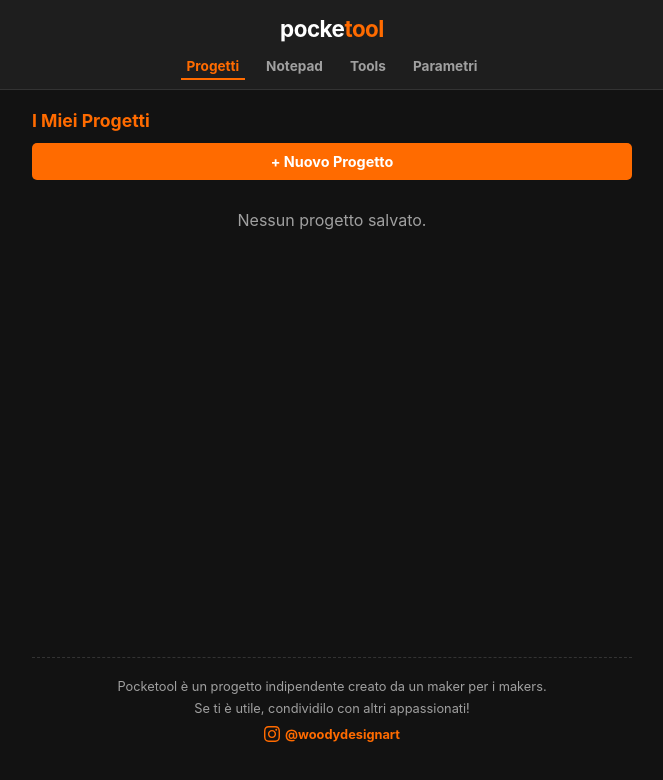
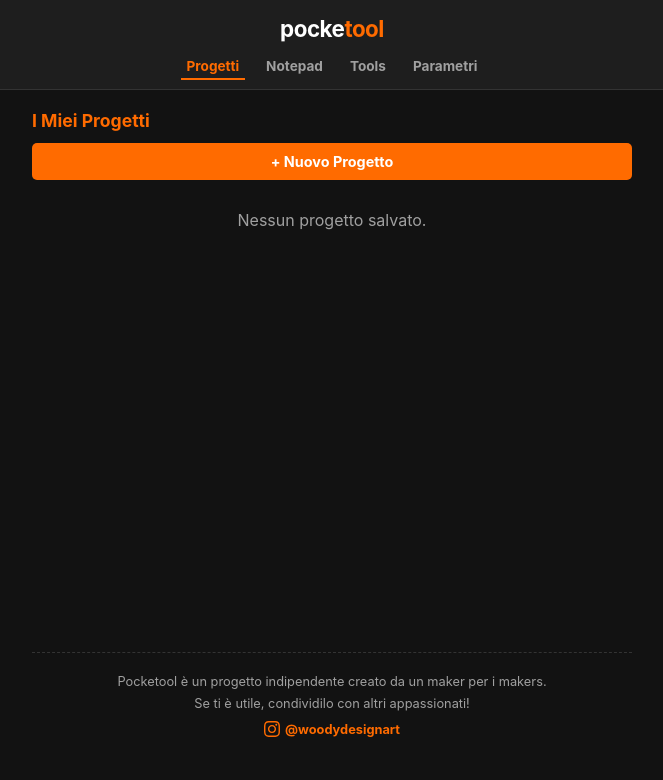
Before and after one commit to woodydesignart/Maker-app, a plain HTML site: page index.html in a window 1280 px wide. Shown: the whole page, without its empty margins (308-971 px from the left). Drawn offline with Linux system fonts and the light colour scheme.

Commit message:
Update index.html

```diff
--- a/index.html
+++ b/index.html
@@ -96,7 +96,8 @@
       width: 100vw;
       height: 100%;
       scroll-snap-align: start;
-      padding: 10px 15px 30px 15px;
+      /* Aggiunto padding inferiore generoso e supporto safe-area per dispositivi moderni */
+      padding: 10px 15px calc(50px + env(safe-area-inset-bottom)) 15px;
       overflow-y: auto;
       -webkit-overflow-scrolling: touch;
     }
@@ -164,10 +165,10 @@
       border-color: var(--accent);
     }
 
-    /* Stili Footer Maker (Adesivo a piè di pagina) */
+    /* Stili Footer Maker */
     .maker-footer {
       text-align: center;
-      padding: 20px 10px 25px 10px;
+      padding: 20px 10px 10px 10px;
       margin-top: 20px;
       border-top: 1px dashed var(--border);
       color: var(--text-dim);
```
